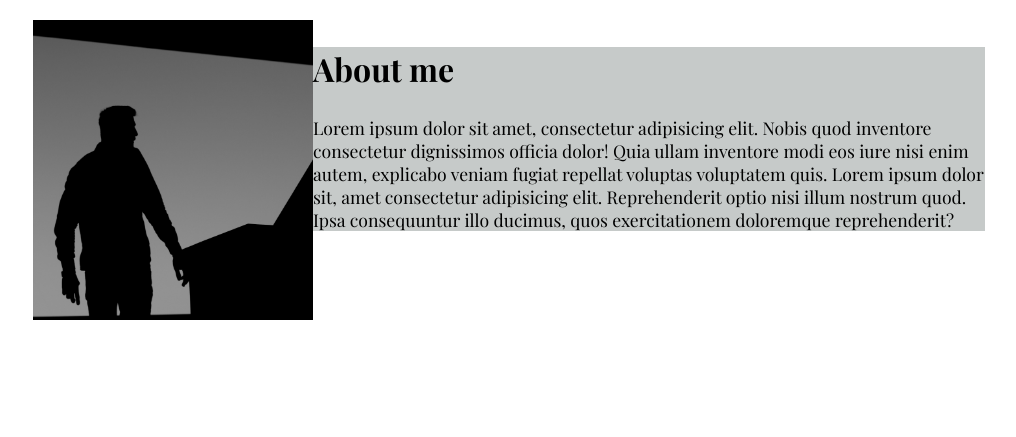
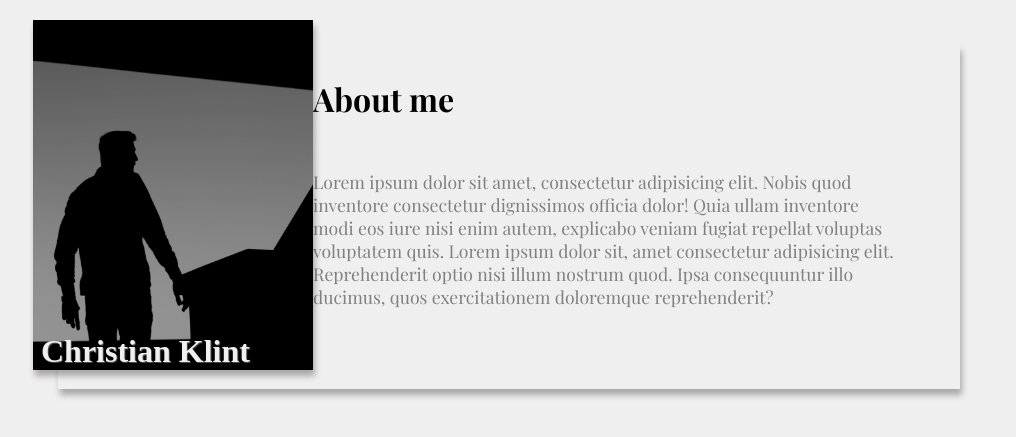
Before and after one commit to thandora/odin-homepage, a plain HTML site: page index.html in a window 1280 px wide. Shown: the whole page, without its empty margins (131-1147 px from the left). Drawn offline with nearby package versions, Linux system fonts and the light colour scheme; a web font is replaced by a local one.

Commit message:
style hero section

```diff
--- a/index.html
+++ b/index.html
@@ -20,7 +20,11 @@
   <body>
     <section class="hero">
       <div class="about-me-container">
-        <img class="portrait" src="./assets/portrait.jpg" alt="silhouette of a man" />
+        <div class="portrait-container">
+          <img class="portrait" src="./assets/portrait.jpg" alt="silhouette of a man" />
+          <h2 class="portrait-name">Christian Klint</h2>
+        </div>
+
         <div class="hero-text">
           <h2>About me</h2>
           <p>
--- a/style.css
+++ b/style.css
@@ -13,6 +13,13 @@ body {
   display: flex;
   flex-direction: column;
   align-items: center;
+  background-color: #efefef;
+  color: gray;
+}
+
+h2,
+h3 {
+  color: black;
 }
 
 /* Hero */
@@ -21,22 +28,48 @@ body {
   padding: 20px 24px;
 }
 
-.portrait {
-  width: 280px;
-  height: 300px;
-  object-fit: cover;
+.portrait-container {
+  position: relative;
+  box-shadow: 2px 6px 6px rgba(65, 59, 59, 0.397);
   float: left;
 }
 
+.portrait {
+  width: 280px;
+  height: 350px;
+  object-fit: cover;
+
+  /* This took too long to fix. Because of how img is rendered as an inline-block
+  on screen, which causes this parent element to have a height more than the child img.
+  This fixes it */
+  display: block;
+  /* Setting line-height: 0 on the parent div (.portrait-container) also fixes this issue */
+}
+
+.portrait-name {
+  color: #efefef;
+  position: absolute;
+  bottom: 0;
+  left: 8px;
+  margin: 0;
+  font-size: 2rem;
+  text-shadow: 1px 1px 0px rgb(73, 73, 73);
+}
+
 .hero-text {
+  margin: 25px;
+  padding: 2rem;
   font-family: "Playfair Display", serif;
-  background-color: rgb(198, 202, 201);
+  background-color: #efefef;
+  box-shadow: 2px 6px 6px rgba(65, 59, 59, 0.397);
 }
 
 .hero-text h2 {
   font-size: 2rem;
+  margin: 0;
 }
 
 .hero-text p {
+  padding: 2rem;
   font-size: 1.1rem;
 }
```
